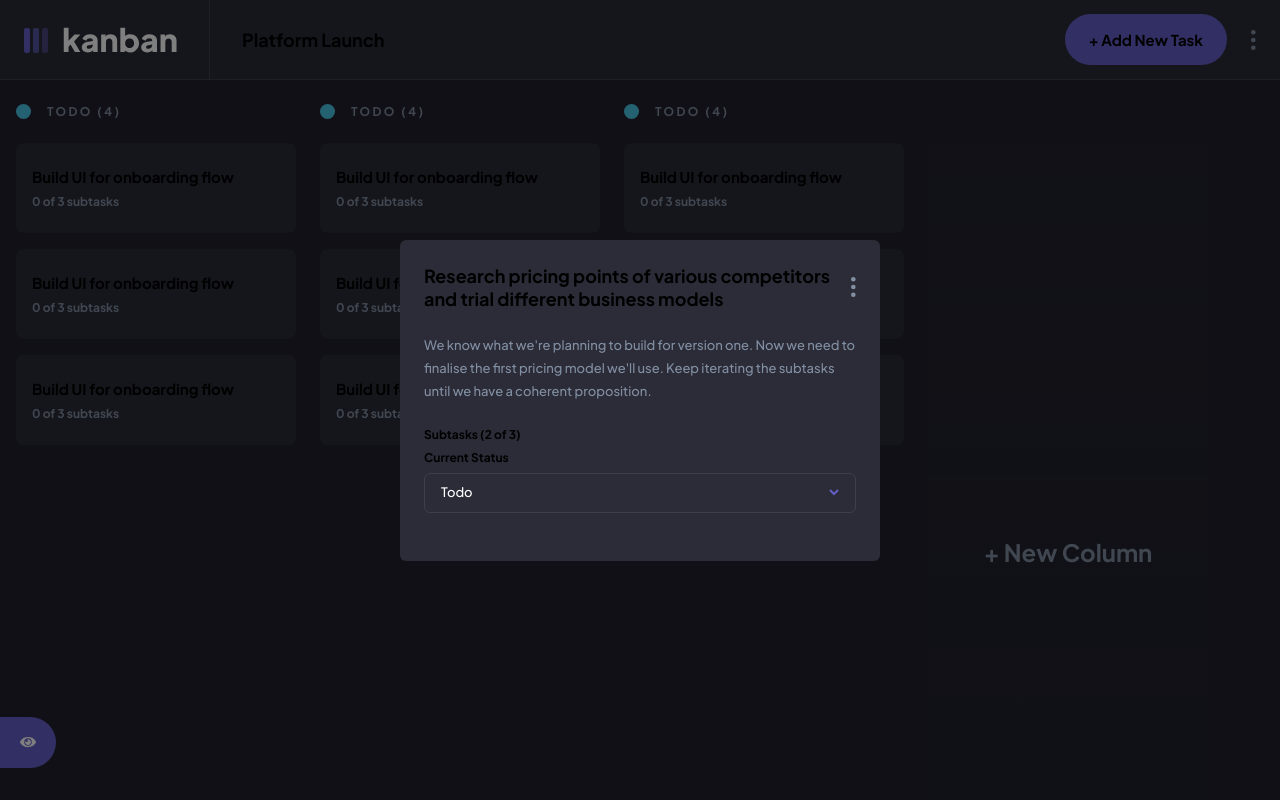
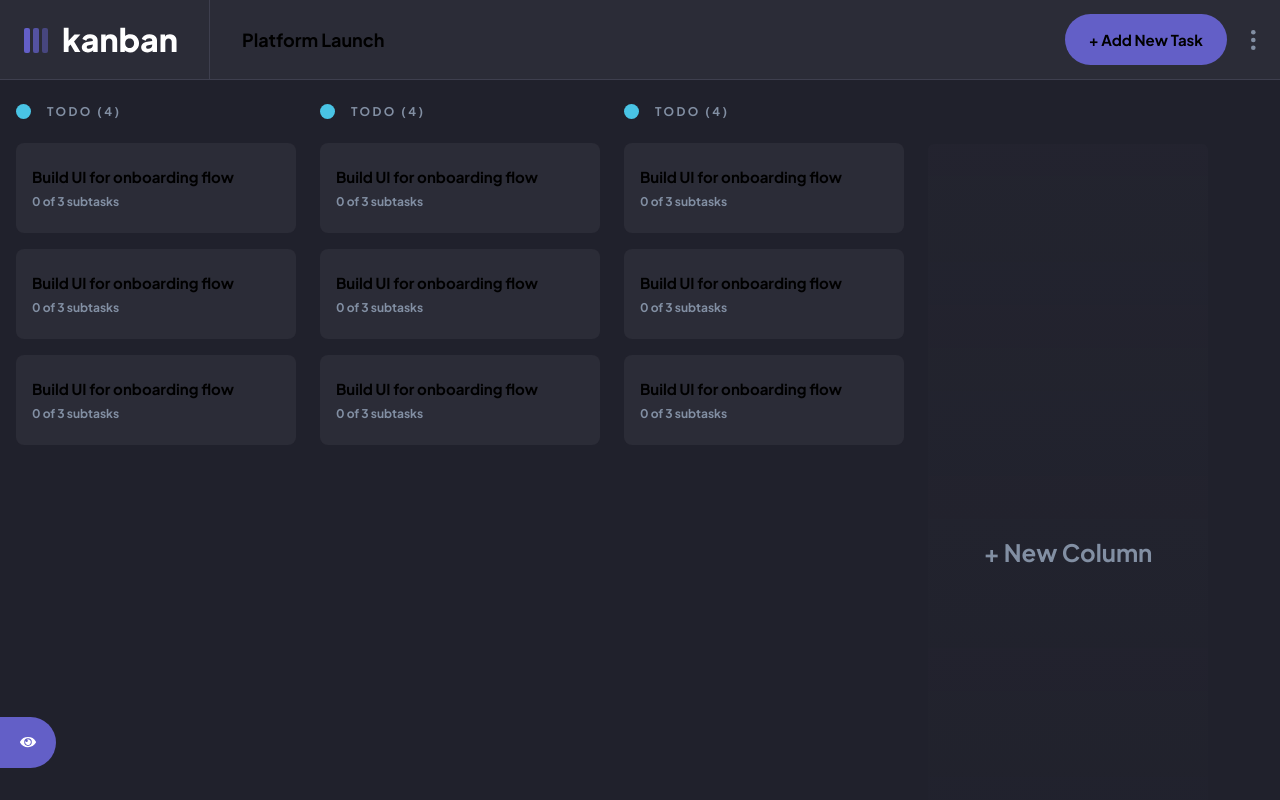
Before and after one commit to revou-fsse-1/w22-group-react-group-a, a Next.js app: page /board in a window 1280 px wide. Built offline with nearby package versions, Linux system fonts and the light colour scheme.

Commit message:
added edit task and delete task functionality

```diff
--- a/components/Column.tsx
+++ b/components/Column.tsx
@@ -2,16 +2,18 @@ import CircleBlue from "../assets/circle-blue.svg";
 import Image from "next/image";
 import Task from "./Task";
 
-export default function Column() {
+export default function Column(props: {
+  setTaskDetailIsActive: React.Dispatch<React.SetStateAction<boolean>>;
+}) {
   return (
     <div className="flex flex-col gap-4 w-[280px] min-w-[280px]">
       <span className="flex gap-4 text-heading-sm text-medium-grey mb-2">
         <Image src={CircleBlue} alt="circle-blue" />
         TODO (4)
       </span>
-      <Task />
-      <Task />
-      <Task />
+      <Task setTaskDetailIsActive={props.setTaskDetailIsActive} />
+      <Task setTaskDetailIsActive={props.setTaskDetailIsActive} />
+      <Task setTaskDetailIsActive={props.setTaskDetailIsActive} />
     </div>
   );
 }
--- /dev/null
+++ b/components/DeleteTaskConfirm.tsx
@@ -0,0 +1,29 @@
+export default function DeleteTaskConfirm(props: {
+  setDeleteTaskConfirmIsActive: React.Dispatch<React.SetStateAction<boolean>>;
+}) {
+  const hideDeleteTaskConfirm = () => {
+    props.setDeleteTaskConfirmIsActive(false);
+  };
+  return (
+    <div className="bg-black-overlay flex justify-center items-center w-screen h-screen p-4 fixed z-50">
+      <div className="bg-dark-grey p-8 flex flex-col gap-6 rounded-md max-w-[480px] shadow-md">
+        <h3 className="text-red-custom text-heading-lg">Delete this task?</h3>
+        <p className="text-medium-grey text-body-lg">
+          Are you sure you want to delete the ‘Build settings UI’ task and its
+          subtasks? This action cannot be reversed.
+        </p>
+        <div className="flex gap-4">
+          <button className="text-body-md h-[40px] w-[200px] rounded-full text-white-custom bg-red-custom">
+            Delete
+          </button>
+          <button
+            onClick={hideDeleteTaskConfirm}
+            className="text-body-md h-[40px] w-[200px] rounded-full text-main-purple bg-white-custom"
+          >
+            Cancel
+          </button>
+        </div>
+      </div>
+    </div>
+  );
+}
--- a/components/EditDeleteSelection.tsx
+++ b/components/EditDeleteBoard.tsx
@@ -1,4 +1,4 @@
-export default function EditDeleteSelection() {
+export default function EditDeleteBoard() {
   return (
     <div className="fixed right-6 top-16 bg-very-dark-grey shadow-md rounded-lg flex flex-col items-start z-50 w-[200px] overflow-hidden">
       <button className="text-medium-grey text-body-md md:text-body-lg hover:cursor-pointer hover:bg-dark-grey w-full text-left px-4 py-3">
--- /dev/null
+++ b/components/EditDeleteTask.tsx
@@ -0,0 +1,33 @@
+export default function EditDeleteTask(props: {
+  setEditTaskFormIsActive: React.Dispatch<React.SetStateAction<boolean>>;
+  setDeleteTaskConfirmIsActive: React.Dispatch<React.SetStateAction<boolean>>;
+}) {
+  const toggleEditTaskForm = () => {
+    props.setEditTaskFormIsActive((current) => !current);
+  };
+  const showDeleteTaskConfirm = () => {
+    props.setDeleteTaskConfirmIsActive(true);
+  };
+  const showEditTaskForm = () => {
+    props.setEditTaskFormIsActive(true);
+  };
+
+  return (
+    <div className="absolute -right-24 top-10 bg-very-dark-grey shadow-md rounded-lg flex flex-col items-start z-50 w-[200px] overflow-hidden">
+      <button
+        type="button"
+        onClick={showEditTaskForm}
+        className="text-medium-grey text-body-md md:text-body-lg hover:cursor-pointer hover:bg-dark-grey w-full text-left px-4 py-3"
+      >
+        Edit Task
+      </button>
+      <button
+        type="button"
+        onClick={showDeleteTaskConfirm}
+        className="text-red-custom text-body-md md:text-body-lg hover:cursor-pointer hover:bg-dark-grey w-full text-left px-4 py-3"
+      >
+        Delete Task
+      </button>
+    </div>
+  );
+}
--- a/components/EditTaskForm.tsx
+++ b/components/EditTaskForm.tsx
@@ -89,7 +89,9 @@ export default function EditTaskForm() {
         </label>
         <button
           type="button"
-          className="flex relative justify-between items-center h-[40px] bg-dark-grey border border-lines-dark mb-6 px-4 rounded-md text-white-custom text-body-lg placeholder:text-white-custom/25 placeholder:text-body-lg outline-none"
+          className={`flex relative justify-between items-center h-[40px] bg-dark-grey border ${
+            statusListIsActive ? "border-main-purple" : "border-lines-dark"
+          } hover:border-main-purple mb-6 px-4 rounded-md text-white-custom text-body-lg placeholder:text-white-custom/25 placeholder:text-body-lg outline-none`}
           onClick={toggleStatusList}
         >
           Todo
--- a/components/NewTaskForm.tsx
+++ b/components/NewTaskForm.tsx
@@ -89,7 +89,9 @@ export default function NewTaskForm() {
         </label>
         <button
           type="button"
-          className="flex relative justify-between items-center h-[40px] bg-dark-grey border border-lines-dark mb-6 px-4 rounded-md text-white-custom text-body-lg placeholder:text-white-custom/25 placeholder:text-body-lg outline-none"
+          className={`flex relative justify-between items-center h-[40px] bg-dark-grey border ${
+            statusListIsActive ? "border-main-purple" : "border-lines-dark"
+          } hover:border-main-purple  mb-6 px-4 rounded-md text-white-custom text-body-lg placeholder:text-white-custom/25 placeholder:text-body-lg outline-none`}
           onClick={toggleStatusList}
         >
           Todo
--- a/components/Task.tsx
+++ b/components/Task.tsx
@@ -1,8 +1,21 @@
-export default function Task() {
+import TaskDetail from "@/components/TaskDetail";
+import { useState } from "react";
+
+export default function Task(props: {
+  setTaskDetailIsActive: React.Dispatch<React.SetStateAction<boolean>>;
+}) {
+  const toggleTaskDetail = () => {
+    props.setTaskDetailIsActive((current) => !current);
+  };
   return (
-    <div className="bg-dark-grey rounded-lg px-4 py-6">
-      <h2 className="text-heading-md mb-2">Build UI for onboarding flow</h2>
-      <p className="text-body-md text-medium-grey">0 of 3 subtasks</p>
-    </div>
+    <>
+      <button
+        onClick={toggleTaskDetail}
+        className="bg-dark-grey rounded-lg px-4 py-6 flex flex-col hover:cursor-pointer"
+      >
+        <h2 className="text-heading-md mb-2">Build UI for onboarding flow</h2>
+        <p className="text-body-md text-medium-grey">0 of 3 subtasks</p>
+      </button>
+    </>
   );
 }
--- a/components/TaskDetail.tsx
+++ b/components/TaskDetail.tsx
@@ -5,7 +5,12 @@ import { useState } from "react";
 import IconChevronDown from "../assets/icon-chevron-down.svg";
 import IconChevronUp from "../assets/icon-chevron-up.svg";
 import IconVerticalEllipsis from "../assets/icon-vertical-ellipsis.svg";
+import IconCheck from "../assets/icon-check.svg";
+
 import StatusList from "./StatusList";
+import EditDeleteTask from "./EditDeleteTask";
+import DeleteTaskConfirm from "./DeleteTaskConfirm";
+import EditTaskForm from "./EditTaskForm";
 
 export default function TaskDetail() {
   // STATUS LIST
@@ -13,25 +18,48 @@ export default function TaskDetail() {
   const toggleStatusList = () => {
     setStatusListIsActive((current) => !current);
   };
+  //   EDIT TASK FORM
+  const [editTaskFormIsActive, setEditTaskFormIsActive] = useState(false);
+
+  //   EDIT DELETE TASK
+  const [editDeleteTaskIsActive, setEditDeleteTaskIsActive] = useState(false);
+  const toggleEditDeleteTask = () => {
+    setEditDeleteTaskIsActive((current) => !current);
+  };
+
+  //   DELETE TASK CONFIRM
+  const [deleteTaskConfirmIsActive, setDeleteTaskConfirmIsActive] =
+    useState(false);
 
   return (
-    <div className="bg-black-overlay flex justify-center items-center w-screen h-screen min-h-fit p-4 fixed z-50">
+    <>
+      <div className="bg-black-overlay flex justify-center items-center w-screen h-screen p-4 fixed z-50">
         <form
           action="submit"
           className="flex flex-col w-full max-w-[480px] h-fit p-6 rounded-md bg-dark-grey"
         >
-        <div className="mb-6 gap-4 flex justify-between items-center">
+          <div className="mb-6 gap-8 flex justify-between items-center">
             <h3 className="text-heading-lg">
               Research pricing points of various competitors and trial different
               business models
             </h3>
-          <button type="button">
+            <button
+              onClick={toggleEditDeleteTask}
+              className="relative"
+              type="button"
+            >
               <Image
                 priority
                 className="min-h-[20px] min-w-[4.62px]"
                 src={IconVerticalEllipsis}
                 alt="icon-vertical-ellipsis"
               />
+              {editDeleteTaskIsActive && (
+                <EditDeleteTask
+                  setEditTaskFormIsActive={setEditTaskFormIsActive}
+                  setDeleteTaskConfirmIsActive={setDeleteTaskConfirmIsActive}
+                />
+              )}
             </button>
           </div>
           <p className="text-body-lg mb-6 text-medium-grey">
@@ -44,13 +72,36 @@ export default function TaskDetail() {
           <label htmlFor="subtasks" className="mb-2 text-body-md">
             Subtasks (2 of 3)
           </label>
+
           {/* SUBTASKS CONTAINER */}
+          <div className="flex flex-col gap-2 mb-6">
+            {/* DONE */}
+            <div className="bg-very-dark-grey px-4 py-6 gap-6 rounded-md flex items-center">
+              <button className="bg-main-purple w-[16px] min-w-[16px] h-[16px] flex justify-center items-center rounded-sm">
+                <Image src={IconCheck} alt="icon-check" />
+              </button>
+              <p className="text-body-md line-through text-white-custom/50">
+                Research competitor pricing and business models
+              </p>
+            </div>
+
+            {/* NOT DONE */}
+            <div className="bg-very-dark-grey px-4 py-6 gap-6 rounded-md flex items-center">
+              <button className="bg-white-custom w-[16px] min-w-[16px] h-[16px] flex justify-center items-center rounded-sm"></button>
+              <p className="text-body-md text-white-custom">
+                Surveying and testing
+              </p>
+            </div>
+          </div>
+
           <label htmlFor="status" className="mb-2 text-body-md">
             Current Status
           </label>
           <button
             type="button"
-          className="flex relative justify-between items-center h-[40px] bg-dark-grey border border-lines-dark mb-6 px-4 rounded-md text-white-custom text-body-lg placeholder:text-white-custom/25 placeholder:text-body-lg outline-none"
+            className={`flex relative justify-between items-center h-[40px] bg-dark-grey border ${
+              statusListIsActive ? "border-main-purple" : "border-lines-dark"
+            } hover:border-main-purple  mb-6 px-4 rounded-md text-white-custom text-body-lg placeholder:text-white-custom/25 placeholder:text-body-lg outline-none`}
             onClick={toggleStatusList}
           >
             Todo
@@ -63,6 +114,15 @@ export default function TaskDetail() {
             {statusListIsActive && <StatusList />}
           </button>
         </form>
+        {/* <EditTaskForm /> */}
       </div>
+
+      {deleteTaskConfirmIsActive && (
+        <DeleteTaskConfirm
+          setDeleteTaskConfirmIsActive={setDeleteTaskConfirmIsActive}
+        />
+      )}
+      {editTaskFormIsActive && <EditTaskForm />}
+    </>
   );
 }
--- a/pages/board.tsx
+++ b/pages/board.tsx
@@ -13,23 +13,34 @@ import Column from "@/components/Column";
 import Sidebar from "@/components/Sidebar";
 import EmptyBoardMessage from "@/components/EmptyBoardMessage";
 import SidebarMobile from "@/components/SidebarMobile";
-import EditDeleteSelection from "@/components/EditDeleteSelection";
+import EditDeleteBoard from "@/components/EditDeleteBoard";
 import NewTaskForm from "@/components/NewTaskForm";
+import EditTaskForm from "@/components/EditTaskForm";
 import TaskDetail from "@/components/TaskDetail";
+import DeleteTaskConfirm from "@/components/DeleteTaskConfirm";
 
 export default function Board() {
-  // BOARDS SELECTION STATE
+  // BOARD SELECT
   const [boardsSelectionIsActive, setBoardsSelectionIsActive] = useState(false);
   const [activeBoard, setActiveBoard] = useState("");
 
-  //   EDIT DELETE SELECTION STATE
+  //   EDIT DELETE BOARD
   const [editDeleteBoardIsActive, setEditDeleteBoardIsActive] = useState(false);
   const toggleEditDeleteBoard = () => {
     setEditDeleteBoardIsActive((current) => !current);
   };
 
-  //   NEW TASK FORM STATE
+  //   NEW TASK
   const [newTaskFormIsActive, setNewTaskFormIsActive] = useState(false);
+
+  //   TASK DETAIL
+  const [taskDetailIsActive, setTaskDetailIsActive] = useState(false);
+
+  //   EDIT TASK
+  const [editTaskFormIsActive, setEditTaskFormIsActive] = useState(false);
+  const toggleEditTaskForm = () => {
+    setEditTaskFormIsActive((current) => !current);
+  };
 
   return (
     // BACKGROUND
@@ -100,20 +111,21 @@ export default function Board() {
                 alt="icon-vertical-ellipsis"
               />
             </button>
-            {editDeleteBoardIsActive && <EditDeleteSelection />}
+            {editDeleteBoardIsActive && <EditDeleteBoard />}
           </div>
         </nav>
         {/* POPUPS */}
         {boardsSelectionIsActive && <SidebarMobile />}
         {newTaskFormIsActive && <NewTaskForm />}
-        <TaskDetail />
+        {taskDetailIsActive && <TaskDetail />}
+        {/* {editTaskFormIsActive && <EditTaskForm />} */}
 
         {/* VIEWPORT */}
         <section className="w-full h-full flex p-4 pt-6 gap-6 overflow-x-scroll">
           {/* COLUMN */}
-          <Column />
-          <Column />
-          <Column />
+          <Column setTaskDetailIsActive={setTaskDetailIsActive} />
+          <Column setTaskDetailIsActive={setTaskDetailIsActive} />
+          <Column setTaskDetailIsActive={setTaskDetailIsActive} />
           <button className="flex justify-center items-center text-heading-xl text-medium-grey w-[280px] min-w-[280px] h-[815px] bg-gradient-to-b from-dark-grey/25 to-dark-grey/10 rounded-md mt-10">
             + New Column
           </button>
```
Lines whose indentation alone changed are shown as unchanged.
